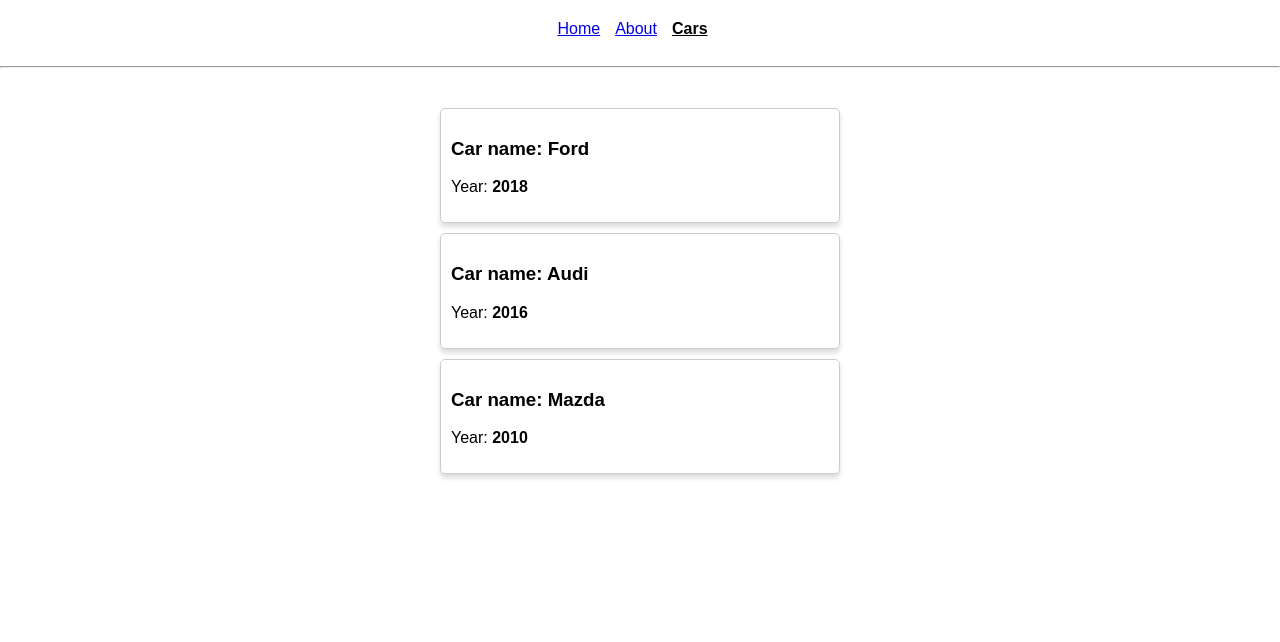
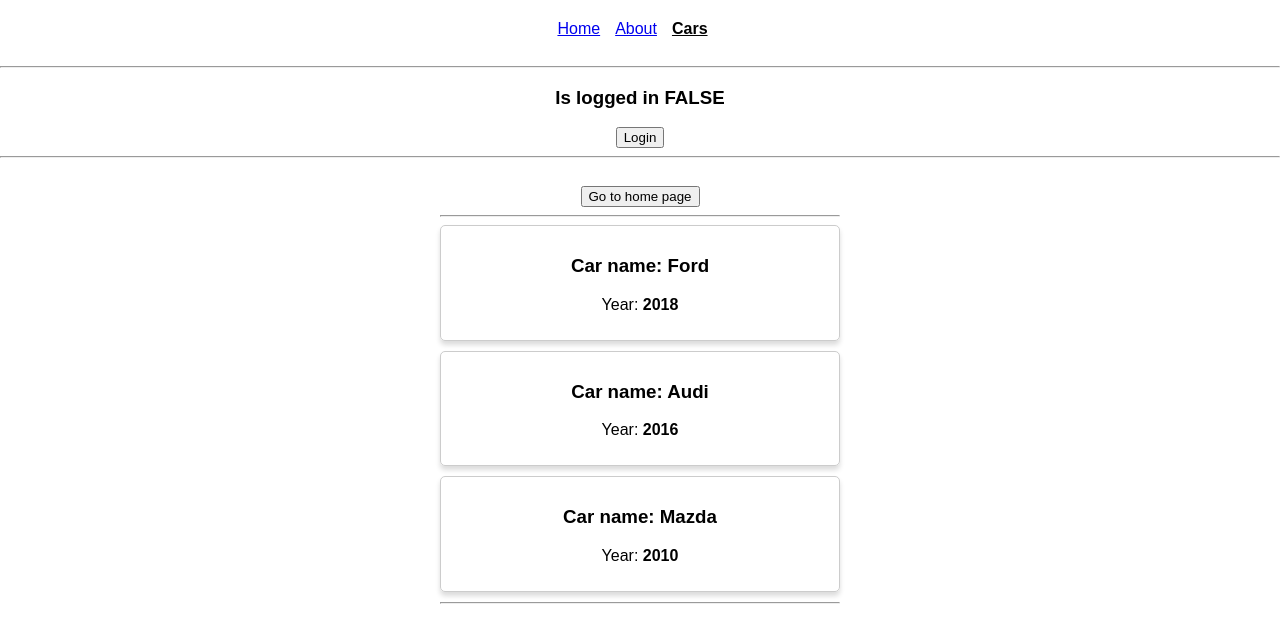
Before and after one commit to fragaLY/reactjs-training-theory, a React (Create React App) app in the folder react-theory/: page /cars in a window 1280 px wide. Shown: the top 642 px of the page. Built offline with nearby package versions, Linux system fonts and the light colour scheme.

Commit message:
Dynamic routers

```diff
--- a/react-theory/src/App.js
+++ b/react-theory/src/App.js
@@ -1,10 +1,16 @@
-import React, {Component} from 'react';
-import './App.scss';
-import About from "./About/About";
-import {Route, NavLink} from 'react-router-dom'
+import React, {Component} from 'react'
+import './App.scss'
+import {NavLink, Route, Switch, Redirect} from 'react-router-dom'
+import About from './About/About'
 import Cars from './Cars/Cars'
+import CarDetail from './CarDetail/CarDetail'
 
 class App extends Component {
+
+    state = {
+        isLoggedIn: false
+    }
+
     render() {
 
         return (
@@ -12,26 +18,45 @@
                 <nav className="nav">
                     <ul>
                         <li>
-                            <NavLink to="/" exact activeClassName={'wfm-active'}>Home</NavLink>
+                            <NavLink
+                                to="/"
+                                exact
+                                activeClassName={'wfm-active'}
+                            >Home</NavLink>
                         </li>
                         <li>
-                            <NavLink to="/about" exact>About</NavLink>
+                            <NavLink to="/about" activeStyle={{
+                                color: 'blue'
+                            }}>About</NavLink>
                         </li>
                         <li>
-                            <NavLink to={{pathname: "/cars", search: "?a=1&b=2", hash: "wfm-hash"}} exact>Cars</NavLink>
+                            <NavLink to={{
+                                pathname: '/cars/'
+                            }}>Cars</NavLink>
                         </li>
                     </ul>
                 </nav>
 
                 <hr/>
 
-                <Route path="/" exact render={() => <h1>Home Page</h1>} />
-                <Route path="/about" component={About} />
-                <Route path="/cars" component={Cars} />
+                <div style={{textAlign: 'center'}}>
+                    <h3>Is logged in {this.state.isLoggedIn ? 'TRUE' : 'FALSE'}</h3>
+                    <button onClick={() => this.setState({isLoggedIn: true})}>Login</button>
+                </div>
+                <hr/>
+
+                <Switch>
+                    <Route path="/" exact render={() => <h1>Home Page</h1>}/>
+                    { this.state.isLoggedIn ? <Route path="/about" component={About}/> : null}
+                    <Route path="/cars/:name" component={CarDetail}/>
+                    <Route path="/cars" component={Cars}/>
+                    <Redirect to={'/'}/>
+                </Switch>
+
 
             </div>
         );
     }
 }
 
-export default App;
+export default App
--- /dev/null
+++ b/react-theory/src/CarDetail/CarDetail.js
@@ -0,0 +1,14 @@
+import React from 'react'
+
+
+export default class CarDetail extends React.Component {
+    render() {
+
+        return (
+            <div style={{textAlign: 'center'}}>
+                <h1>{this.props.match.params.name}</h1>
+            </div>
+        )
+
+    }
+}
--- a/react-theory/src/Cars/Car/Car.js
+++ b/react-theory/src/Cars/Car/Car.js
@@ -1,14 +1,18 @@
 import React from 'react'
 import './Car.scss'
-import ErrorBoundary from "../../ErrorBoundary/ErrorBoundary";
+import {withRouter} from 'react-router-dom'
+
 
 const Car = props => {
-  return (
-    <div className={'Car'}>
-      <h3>Сar name: {props.name}</h3>
-      <p>Year: <strong>{props.year}</strong></p>
-    </div>
-  )
+    return (
+        <div
+            className={'Car'}
+            onClick={() => props.history.push('/cars/' + props.name.toLowerCase())}
+        >
+            <h3>Car name: {props.name}</h3>
+            <p>Year: <strong>{props.year}</strong></p>
+        </div>
+    )
 }
 
-export default Car
+export default withRouter(Car)
--- a/react-theory/src/Cars/Cars.js
+++ b/react-theory/src/Cars/Cars.js
@@ -1,6 +1,5 @@
 import React, {Component} from 'react'
 import Car from './Car/Car'
-import ErrorBoundary from "../ErrorBoundary/ErrorBoundary";
 
 export default class Cars extends Component {
     state = {
@@ -11,24 +10,32 @@
         ]
     }
 
+    goToHomePage = () => {
+        this.props.history.push({
+            pathname: '/'
+        })
+    }
+
     render() {
         return (
             <div style={{
                 width: 400,
                 margin: 'auto',
-                paddingTop: '2em'
+                paddingTop: '20px',
+                textAlign: 'center'
             }}>
+                <button onClick={this.goToHomePage}>Go to home page</button>
+                <hr/>
                 {this.state.cars.map((car, index) => {
                     return (
-                        <ErrorBoundary>
-                            <Car
-                                key={index}
-                                name={car.name}
-                                year={car.year}
-                            />
-                        </ErrorBoundary>
+                        <Car
+                            key={index}
+                            name={car.name}
+                            year={car.year}
+                        />
                     )
                 })}
+                <hr/>
             </div>
         )
     }
```
